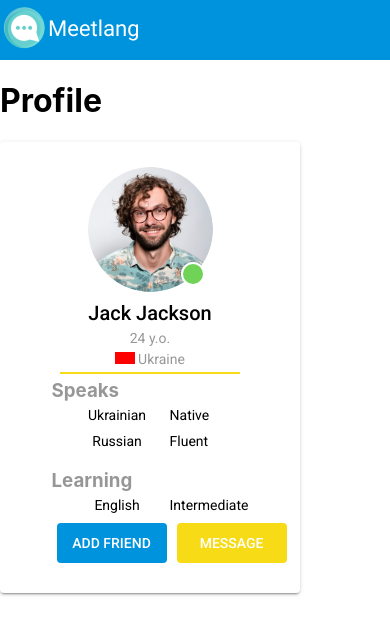
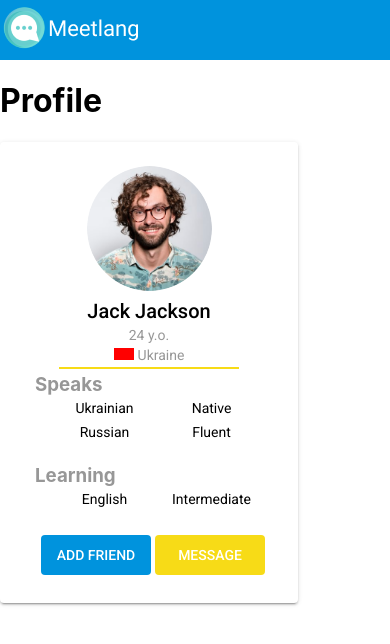
Before and after one commit to apastuhov/sigma-js-internship-2020, a React (Create React App) app in the folder frontend/: page / in a window 390 px wide. Shown: the top 644 px of the page. Built offline with nearby package versions, Linux system fonts and the light colour scheme.

Commit message:
fix details after review

```diff
--- /dev/null
+++ b/frontend/src/components/interfaces/Interface.ts
@@ -0,0 +1,17 @@
+export interface MainInfo {
+  firstName: string
+  lastName: string
+  age: number
+  country: string
+  speaks: {
+    language: string
+    level: string
+  }[]
+  learn: {
+    language: string
+    level: string
+  }[]
+  online: boolean
+  isFriend: boolean
+  photoUrl: string
+}
--- a/frontend/src/components/util/user.json
+++ b/frontend/src/components/mocks/user-mock.json
@@ -22,7 +22,7 @@
       "level": "Intermediate"
     }
   ],
-  "online": true,
+  "online": false,
   "isFriend": false,
   "about": "Lorem ipsum dolor sit amet, consectetur adipiscing elit, sed do eiusmod tempor incididunt ut labore et dolore magna aliqua. Ut enim ad minim veniam, quis nostrud.Lorem ipsum dolor sit amet, consectetur adipiscing elit, sed do eiusmod tempor incididunt ut labore et dolore magna aliqua. Ut enim ad minim veniam, quis nostrud.Lorem ipsum dolor sit amet, consectetur adipiscing elit, sed do eiusmod tempor incididunt ut labore et dolore magna aliqua. Ut enim ad minim veniam,quis nostrud.",
   "photoUrl": "testUrl",
--- a/frontend/src/components/shared/userCard/UserCard.tsx
+++ b/frontend/src/components/shared/userCard/UserCard.tsx
@@ -1,35 +1,50 @@
 import React, { MouseEvent } from 'react';
 import Box from '@material-ui/core/Box';
 import { Link } from 'react-router-dom';
-import UserPhoto from '../../util/user.png';
 import './userCard.scss';
-import User from '../../util/user.json';
+import User from '../../mocks/user-mock.json';
+import { UserPhoto } from '../userPhoto/UserPhoto';
+import { MainInfo } from '../../interfaces/Interface';
 
 export const UserCard: React.FC = () => {
-  let { firstName, lastName, age, country, speaks, learn, online, isFriend } = User;
+
+  let mainInfo: MainInfo = {
+    firstName: User.firstName,
+    lastName: User.lastName,
+    age: User.age,
+    country: User.country,
+    speaks: User.speaks,
+    learn: User.learn,
+    online: User.online,
+    isFriend: User.isFriend,
+    photoUrl: User.photoUrl
+  }
 
   const sendFriendRequest = (event: MouseEvent) => {
     event.preventDefault();
+    console.log("Send user friend request");
   };
 
   return (
     <Box boxShadow={2} className="user-card">
-      <div className="leftbar">
-        <img src={UserPhoto} alt="" />
-        {online === true ? <span className="online-status"></span> : null}
+      <Link to="/" className="leftbar">
+        <UserPhoto
+          online={User.online}
+          photoUrl={User.photoUrl}
+        />
         <h3>
-          {firstName} {lastName}
+          {mainInfo.firstName} {mainInfo.lastName}
         </h3>
-        <p>{age} y.o.</p>
+        <p>{mainInfo.age} y.o.</p>
         <p>
-          <span></span>
-          {country}
+          <span className="flag"></span>
+          {mainInfo.country}
         </p>
-      </div>
+      </Link>
       <div className="rightbar">
         <div className="speaks">
           <h3>Speaks</h3>
-          {speaks.map((speaksInfo, id) => {
+          {mainInfo.speaks.map((speaksInfo, id) => {
             return (
               <div className="languages" key={id}>
                 <p>{speaksInfo.language}</p>
@@ -40,7 +55,7 @@ export const UserCard: React.FC = () => {
         </div>
         <div className="learning">
           <h3>Learning</h3>
-          {learn.map((learnInfo, id) => {
+          {mainInfo.learn.map((learnInfo, id) => {
             return (
               <div className="languages" key={id}>
                 <p>{learnInfo.language}</p>
@@ -50,9 +65,9 @@ export const UserCard: React.FC = () => {
           })}
         </div>
         <div className="buttons-action">
-          {isFriend === false ? (
+          {mainInfo.isFriend === false ? (
             <Link to="/" onClick={sendFriendRequest} className="add-friend">
-              add friend{' '}
+              add friend
             </Link>
           ) : null}
           <Link to="/chat" className="send-message">
--- a/frontend/src/components/shared/userCard/userCard.scss
+++ b/frontend/src/components/shared/userCard/userCard.scss
@@ -4,81 +4,102 @@
   display: flex;
   width: $tile-width;
   padding: $box-padding;
-  border-radius: $block-round;
+  border-radius: $gap-4;
+
+  @include for-mobile{
+    width: $mobile-tile-width;
+    flex-direction: column;
+    align-items: center;
+  }
+
   .leftbar {
     position: relative;
     width: 180px;
     text-align: center;
-    border-right: 2px solid $secondary-color;
-    .online-status {
-      display: inline-block;
-      position: absolute;
-      top: 95px;
-      right: 35px;
-      width: 20px;
-      height: 20px;
-      border: 2px solid $white;
-      border-radius: 15px;
-      background: $green;
+    border-right: $gap-2 solid $secondary-color;
+    text-decoration: none;
+    color: $black;
+
+    @include for-mobile{
+      border-right: none;
+      border-bottom: $gap-2 solid $secondary-color;
+      margin-bottom: $gap-4;
     }
-    img {
-      width: 125px;
-      height: 125px;
-      border-radius: 70px;
-    }
+
     h3 {
       @include title;
-      margin: $small-retreat;
+      margin: $gap-4;
     }
+
     p {
       @include text;
-      margin: $small-retreat;
+      margin: $gap-4;
       color: $gray;
-      span {
+
+      .flag {
         display: inline-block;
-        margin-right: 3px;
-        width: 20px;
+        margin-right: $gap-4;
+        width: $gap-20;
         height: 12px;
         background: red;
       }
+
     }
+
   }
+
   .rightbar {
-    position: relative;
-    width: 255px;
-    padding: 0 13px;
-    .speaks {
-      margin-bottom: 20px;
+    display: flex;
+    flex-direction: column;
+    width: 254px;
+    padding: 0 14px;
+
+    @include for-mobile{
+      width: auto;
+      padding: 0;
     }
-    .learning {
-      margin-bottom: 55px;
+
+    .learning{
+      flex-grow: 1;
     }
+
     .speaks,
     .learning {
+      margin-bottom: $gap-20;
+
       h3 {
         color: $gray;
         margin: 0;
       }
+
       .languages {
         display: flex;
-        padding-left: 13px;
-        margin-bottom: $small-retreat;
-        p:first-child {
-          min-width: 95px;
+        padding-left: 14px;
+        margin-bottom: $gap-4;
+
+        @include for-mobile{
+          text-align: center;
         }
+
         p {
           @include text;
-          padding-left: $small-retreat;
-          margin: $small-retreat 0 0 0;
+          flex-basis: 50%;
+          padding-left: $gap-4;
+          margin: $gap-4 0 0 0;
         }
       }
     }
+
     .buttons-action {
-      position: absolute;
-      bottom: 0;
       width: 100%;
       display: flex;
       justify-content: space-around;
+
+      @include for-mobile{
+        text-align: center;
+        margin: $gap-4;
+      }
+
       .add-friend,
       .send-message {
         @include button;
@@ -86,37 +107,14 @@
           transform: $button-transform;
         }
       }
+
       .add-friend {
         background: $primary-color;
       }
+
       .send-message {
         background: $secondary-color;
       }
     }
   }
 }
-
-@media screen and (max-width: 540px) {
-  .user-card {
-    flex-direction: column;
-    align-items: center;
-    width: $mobile-tile-width;
-    .leftbar {
-      border-right: none;
-      border-bottom: 2px solid $secondary-color;
-      margin-bottom: $small-retreat;
-    }
-    .rightbar {
-      width: auto;
-      padding: 0;
-      .languages {
-        text-align: center;
-      }
-      .buttons-action {
-        a {
-          margin: $small-retreat;
-        }
-      }
-    }
-  }
-}
--- /dev/null
+++ b/frontend/src/components/shared/userPhoto/UserPhoto.tsx
@@ -0,0 +1,19 @@
+import React from 'react';
+import Avatar from '../../mocks/user.png';
+import './userPhoto.scss';
+
+type UserPhotoProps = {
+  online: boolean,
+  photoUrl: string
+}
+
+export const UserPhoto: React.FC<UserPhotoProps> = (props) => {
+  return (
+    <div className="user-photo">
+      <img src={Avatar} alt="photo of user" />
+      {props.online === true
+        ? <span className="online-status"></span>
+        : null}
+    </div>
+  )
+}
--- /dev/null
+++ b/frontend/src/components/shared/userPhoto/userPhoto.scss
@@ -0,0 +1,22 @@
+@import '../../../styles/variables.scss';
+
+.user-photo{
+  position: relative;
+
+  img {
+    width: 125px;
+    height: 125px;
+    border-radius: 50%;
+  }
+
+  .online-status {
+    position: absolute;
+    bottom: $gap-10;
+    right: 35px;
+    width: $gap-20;
+    height: $gap-20;
+    border: $gap-2 solid $white;
+    border-radius: 50%;
+    background: $green;
+  }
+}
--- a/frontend/src/styles/variables.scss
+++ b/frontend/src/styles/variables.scss
@@ -4,12 +4,19 @@ $gray: #979797;
 $green: #70D357;
 $primary-color: #0093DD;
 $secondary-color: #F7DB17;
-$small-retreat: 5px;
+$gap-2: 2px;
+$gap-4: 4px;
+$gap-10: 10px;
+$gap-20: 20px;
 $tile-width: 450px;
 $mobile-tile-width: 250px;
-$box-padding: 25px;
+$box-padding: 24px;
 $button-transform: scale(1.05);
 $block-round: 4px;
+
+@mixin for-mobile {
+  @media screen and (max-width: 540px) { @content; }
+}
 
 @mixin title {
   font-size: 20px;
```
Also changed, not shown: frontend/src/components/mocks/user.png (renamed from frontend/src/components/util/user.png).
